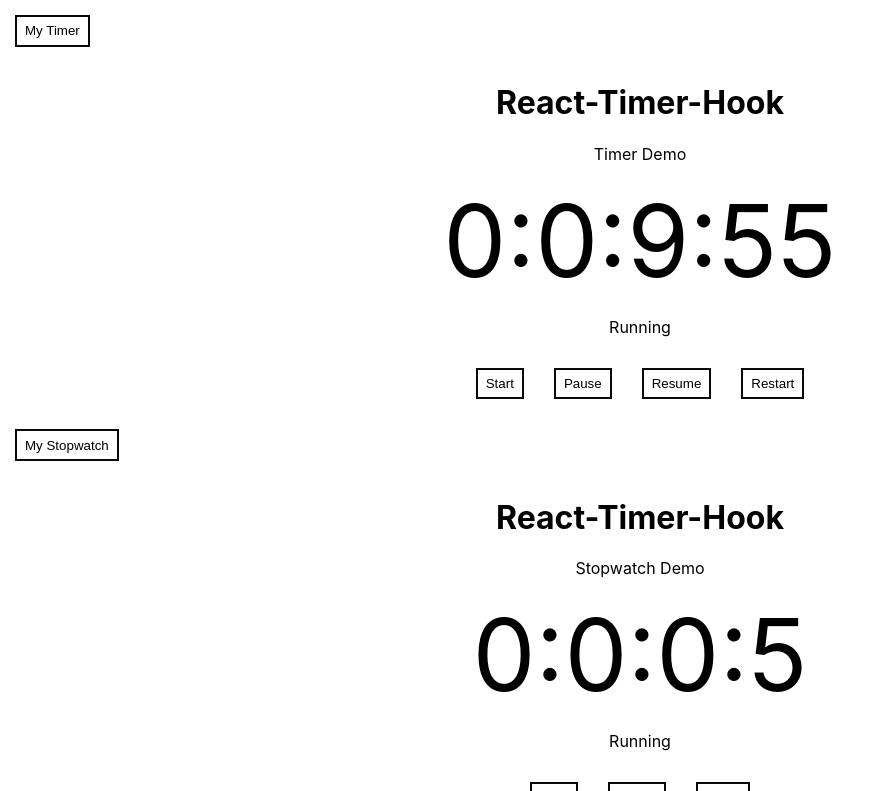
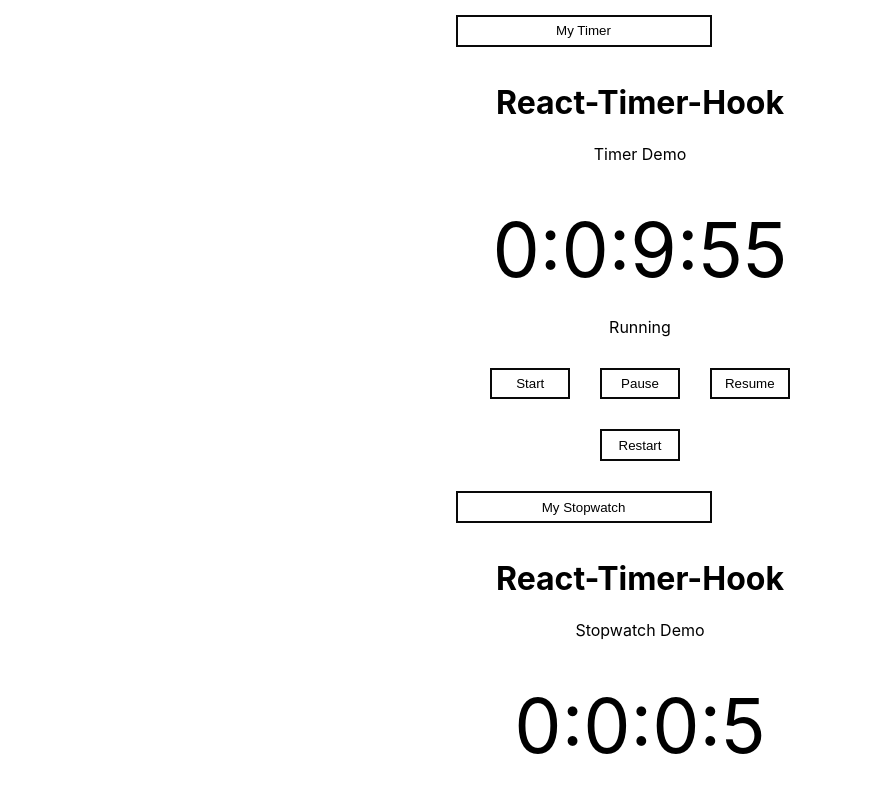
Before and after one commit to mayragann/CountdownTimer, a React (Create React App) app in the folder countdown/: page / in a window 1280 px wide. Shown: the top 791 px of the page, without its empty margins (0-879 px from the left). Built offline with nearby package versions, Linux system fonts and the light colour scheme.

Commit message:
Finalized Styling of Buttons and Timers

```diff
--- a/countdown/package.json
+++ b/countdown/package.json
@@ -8,6 +8,7 @@
     "@testing-library/user-event": "^13.5.0",
     "bootstrap": "^5.1.3",
     "react": "^18.2.0",
+    "react-bootstrap": "^2.4.0",
     "react-dom": "^18.2.0",
     "react-scripts": "5.0.1",
     "react-timer-hook": "^3.0.5",
--- a/countdown/src/App.css
+++ b/countdown/src/App.css
@@ -1,17 +1,3 @@
-.App {
-  text-align: center;
-}
-
-.App-logo {
-  height: 40vmin;
-  pointer-events: none;
-}
-
-@media (prefers-reduced-motion: no-preference) {
-  .App-logo {
-    animation: App-logo-spin infinite 20s linear;
-  }
-}
 
 .App-header {
   background-color: #282c34;
@@ -24,33 +10,14 @@
   color: white;
 }
 
-#Countdown li {
-  display: inline-block;
-  font-size: 1.5em;
-  list-style-type: none;
-  padding:1em;
-  text-transform: uppercase;
-}
-#Countdown span {
-  display: block;
-  font-size: 4.5rem;
-}
 
-@keyframes App-logo-spin {
-  from {
-    transform: rotate(0deg);
-  }
-  to {
-    transform: rotate(360deg);
-  }
-}
 button {
   background: transparent;
   border: 2px solid rgb(9, 9, 9);
   color: rgb(0, 0, 0);
   padding: 0.4rem 0.5rem;
   margin:15px;
-
+  width:20%;
 }
 
 button:hover {
@@ -58,3 +25,17 @@ button:hover {
   color: #024aff;
   cursor: pointer;
 }
+
+span {
+  font-size:75px;
+}
+
+.container {
+
+  display: flex;
+  flex-direction: column;
+  flex-wrap: wrap;
+  align-content: space-around;
+  justify-content: center;
+  align-items: stretch;
+}
--- a/countdown/src/App.js
+++ b/countdown/src/App.js
@@ -2,7 +2,8 @@ import React, { useState } from 'react';
 import './App.css';
 import MyTimer from './Components/Timer/Timer';
 import MyStopwatch from './Components/Timer/Stopwatch/Stopwatch';
-import MyTime from './Components/Timer/CurrentTime/CurrentTime'
+import MyTime from './Components/Timer/CurrentTime/CurrentTime';
+
 
 function App() {
   const time = new Date();
@@ -12,7 +13,7 @@ function App() {
   const [toggleCurrent, setToggleCurrent] = useState(true)
 
   return (
-    <div>
+    <div className='container'>
       <button onClick={() => setToggleTimer(!toggleTimer)} className="btn-btn-primary mb-5">My Timer</button>
       {toggleTimer && (
       <MyTimer expiryTimestamp={time} />
--- a/countdown/src/Components/Timer/CurrentTime/CurrentTime.jsx
+++ b/countdown/src/Components/Timer/CurrentTime/CurrentTime.jsx
@@ -9,7 +9,7 @@ function MyTime() {
             <h1> React-Timer-Hook</h1>
             <p>Current Time Demo</p>
             <div style={{fontSize: '100px'}}>
-            <span>{hours}</span>:<span>{minutes}</span>:<span>{seconds}</span><span>{ampm}</span>
+            <span>{hours}:{minutes}:{seconds} {ampm}</span>
             </div>
         </div>
         );
--- a/countdown/src/Components/Timer/Stopwatch/Stopwatch.jsx
+++ b/countdown/src/Components/Timer/Stopwatch/Stopwatch.jsx
@@ -8,7 +8,7 @@ function MyStopwatch() {
             <h1> React-Timer-Hook</h1>
             <p>Stopwatch Demo</p>
             <div style={{fontSize: '100px'}}>
-            <span>{days}</span>:<span>{hours}</span>:<span>{minutes}</span>:<span>{seconds}</span>
+            <span>{days}:{hours}:{minutes}:{seconds}</span>
             </div>
             <p>{isRunning ? 'Running' : 'Not running'}</p>
             <button on onClick={start}>Start</button>
--- a/countdown/src/Components/Timer/Timer.jsx
+++ b/countdown/src/Components/Timer/Timer.jsx
@@ -10,7 +10,7 @@ function MyTimer({expiryTimestamp}){
             <h1> React-Timer-Hook</h1>
             <p>Timer Demo</p>
             <div style={{fontSize: '100px'}}>
-            <span>{days}</span>:<span>{hours}</span>:<span>{minutes}</span>:<span>{seconds}</span>
+            <span>{days}:{hours}:{minutes}:{seconds}</span>
             </div>
             <p>{isRunning ? 'Running' : 'Not running'}</p>
             <button on onClick={start}>Start</button>
```
Also changed, not shown: 1 other file (tests, documents, lock files or other folders).
